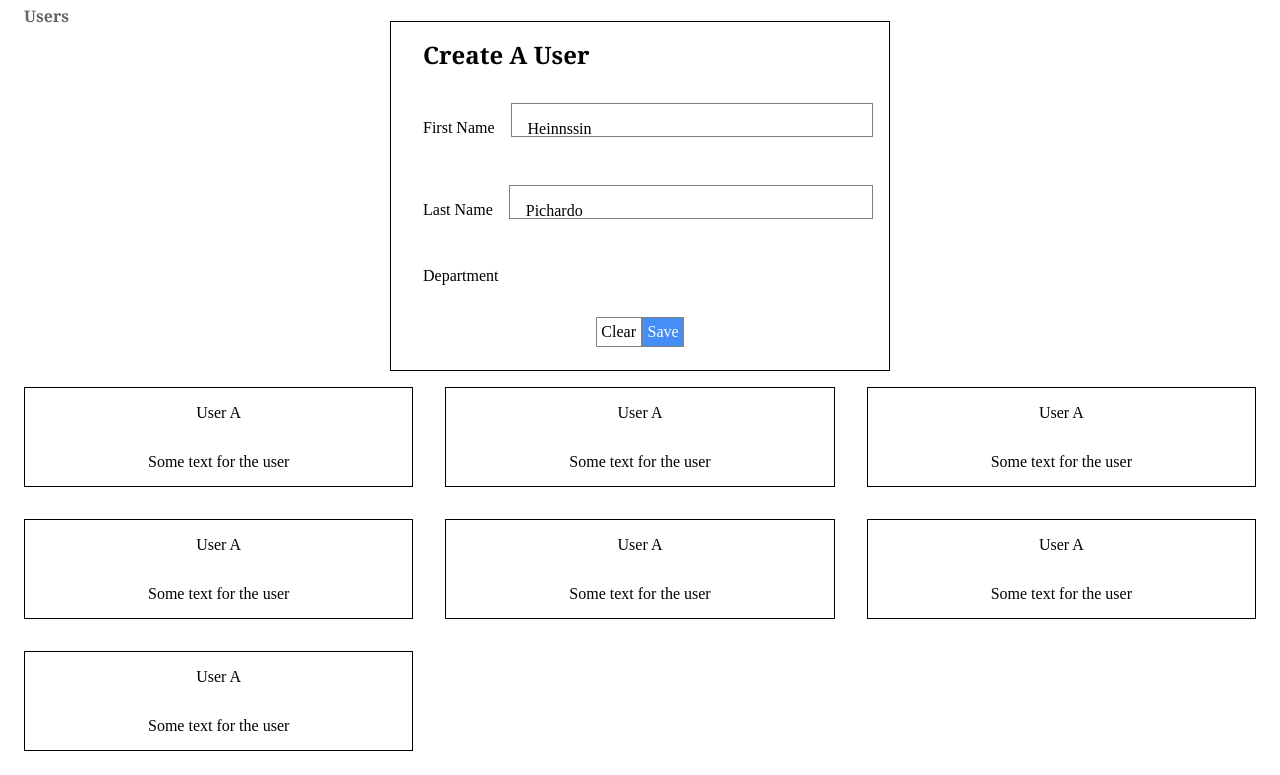
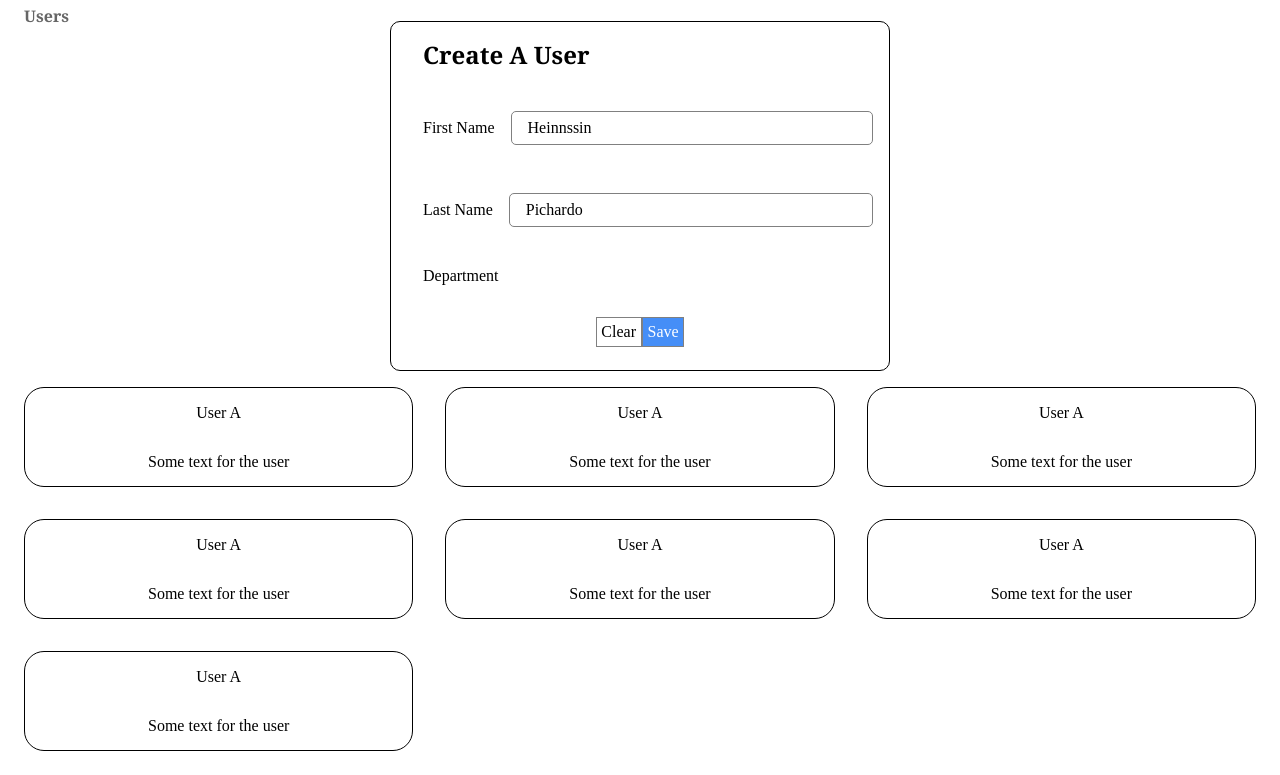
Before and after one commit to hpichardo1/Acme-Layout-with-Flexbox, a plain HTML site: page index.html in a window 1280 px wide. Shown: the part 51-826 px from the top of the page. Drawn offline with Linux system fonts and the light colour scheme.

Commit message:
second draft-closer

```diff
--- a/styles.css
+++ b/styles.css
@@ -45,6 +45,7 @@ body > div:nth-child(2){
   height: 350px;
   width: 500px;
   border: solid 1px black;
+  border-radius: 10px;
 }
 #createAUser {
   font-family: Georgia;
@@ -56,18 +57,26 @@ body > div:nth-child(2){
 }
 .firstname {
   display: flex;
+  align-items: center;
 }
 #heinnssin {
+  display: flex;
   border: solid 1px grey;
+  border-radius: 5px;
   height: .5rem;
   flex: 2;
+  align-items: center;
 }
 .lastname {
   display: flex;
+  align-items: center;
 }
 #Pichardo {
+  display: flex;
+  align-items: center;
   border: solid 1px grey;
   height: .5rem;
+  border-radius: 5px;
   flex: 2;
 }
 #buttons {
@@ -106,6 +115,7 @@ body > div:nth-child(2){
   width: calc(100%/3 - 2rem);
   height: 100px;
   border: solid 1px black;
+  border-radius: 20px;
   margin: 1rem
 }
 
```
